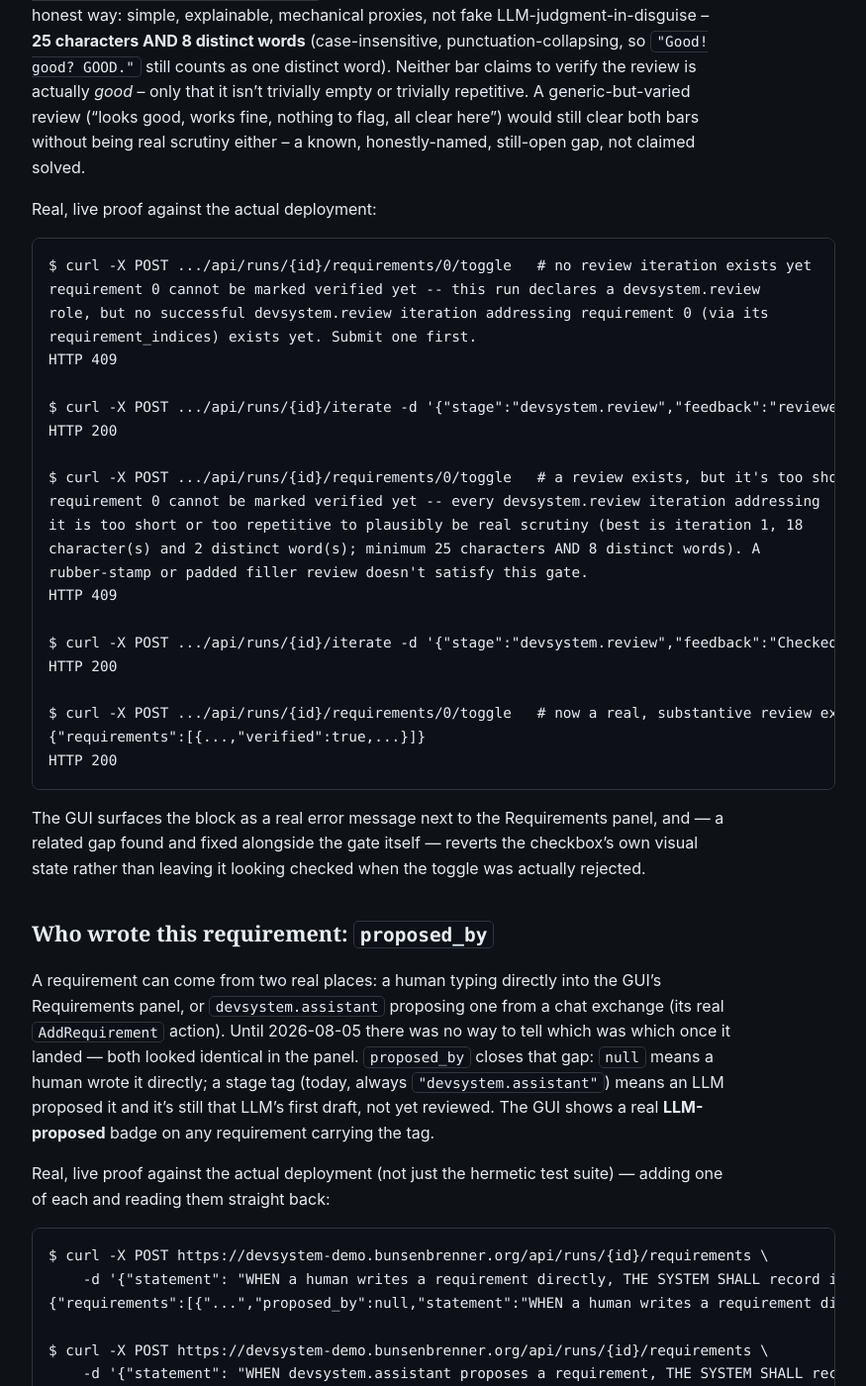
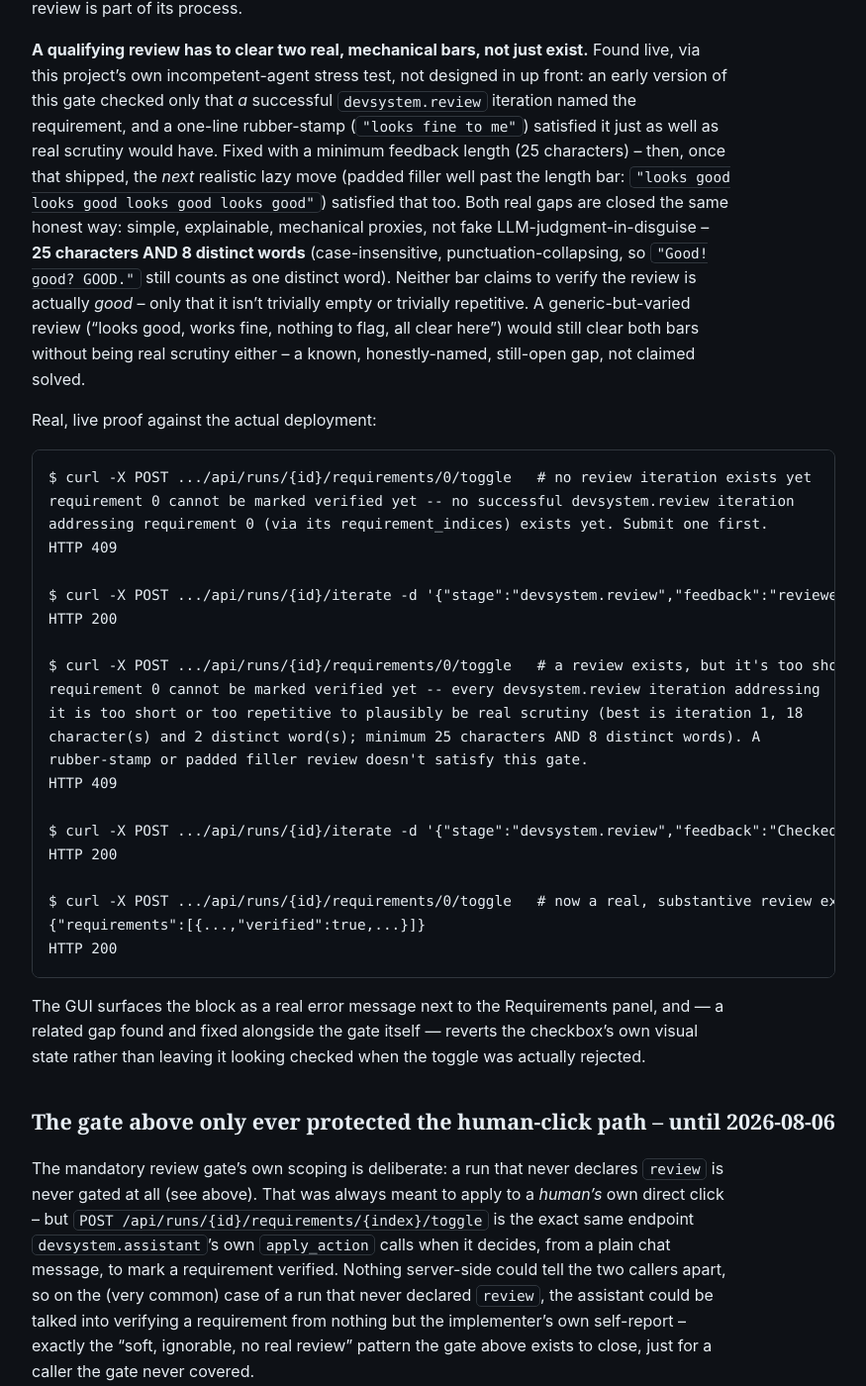
Before and after one commit to scimbe/CADS-devsystem-docs, a Jekyll site: the page built from _explanation/requirements-and-automode.md, in a window 1280 px wide and 1400 px high, scrolled down 2796 px. Shown: the whole window at 99% size, without its empty margins (322-1197 px from the left). Built offline with Jekyll 4.4.1, drawn with Linux system fonts in a browser that asks for light colours; some of the changed text lies outside the part shown.

Commit message:
explanation: document auto_judge's real inertness and the new assistant-verification gate
Two real code changes since the last docs firing, neither documented
until now:

CADS-devsystem@2159a9b: auto_judge was already documented as "doesn't
perform any judgment itself yet" -- true, but incomplete. Live-verified
the flag's value never actually predicts whether the assistant will
self-verify a requirement when asked in chat; that's driven purely by
the LLM's own read of the instruction, not the flag. The GUI checkbox
used to claim otherwise ("let the assistant judge this one"); this page
now states plainly that the flag has never gated or unlocked anything,
rather than implying a permission model that was never real.

CADS-devsystem@76facaf: closes the actual risk the flag's honesty gap
exposed -- on a run that never declared review (the mandatory review
gate's own deliberate scoping), the assistant could be talked into
verifying a requirement from nothing but the implementer's self-report,
completely unblocked. New section documents the real X-Actor header +
unconditional evidentiary requirement, with a real live transcript on a
run that never declared review: the human's own click still succeeds
unconditionally (untouched), the assistant-relayed call is blocked with
the exact real 409 message.

Also fixed a stale example: the "no review iteration yet" error message
quoted in the mandatory-review-gate section had already changed wording
(the evidence check was extracted into a shared function during the
76facaf refactor) -- re-verified live and corrected to the real current
text.

Validated live before writing: every curl transcript in this update was
run against the actual deployment while writing this page, not
paraphrased from commit messages. Hermetic Jekyll build confirmed clean
before shipping.

Co-Authored-By: Claude Sonnet 5 <noreply@anthropic.com>
Claude-Session: https://claude.ai/code/session_018FkngvdKnmVcAT84EZe7Ur

````diff
--- a/_explanation/requirements-and-automode.md
+++ b/_explanation/requirements-and-automode.md
@@ -65,20 +65,26 @@ whole requirement is done" and a human ticking off individual criteria are two d
 calls — coupling them silently would be a real design decision made *for* the operator, not asked
 of them.
 
-## Why automode is per-requirement, not a project setting
+## `auto_judge`: a real flag that (still) does nothing -- and why the checkbox says so now
 
 The natural next question, once acceptance criteria exist at all, is: can `devsystem.assistant`
-judge them itself, instead of a human clicking checkboxes? The honest answer is: **by default, no**
-— every requirement starts, and stays, 100% human-driven.
+judge them itself, instead of a human clicking checkboxes? A requirement's owner can flip a
+per-requirement `auto_judge` bit in the API/GUI that looks like it should answer that question.
 
-A requirement's owner can opt a *specific* requirement into "automode" via `auto_judge`. This is
-deliberately **not** a global run or account setting. Opting in is a real, considered choice on one
-requirement — not something every future requirement should silently inherit just because automode
-was turned on once, somewhere, for something else. The flag is real and live in the API/GUI today;
-setting it only *authorizes* future judgment — it doesn't perform any judgment itself yet. Building
-the actual logic (grounding the assistant in a run's real iteration history/evidence before it
-touches a checkbox, and being honest when the evidence doesn't support a clean yes/no) is real,
-separate, still-open work.
+**A real, live-verified correction, 2026-08-06**: `auto_judge` is not read anywhere in
+`devsystem_assistant.rs` -- confirmed directly, not assumed. Three live tests against the real
+deployment, identical requirement/evidence shape each time, only the flag's value and the chat
+wording varied: asked to "judge and verify if it passes" with `auto_judge: true`, the assistant
+genuinely verified the requirement from nothing but the implementer's own feedback text; asked the
+same way with `auto_judge` at its default `false`, it declined, citing the same missing evidence.
+The flag's value did not predict the outcome -- the LLM's own read of the instruction and the
+available evidence did. **The checkbox never gated or unlocked anything.** It used to be labeled
+"let the assistant judge this one," implying otherwise; the GUI now says plainly that checking it
+changes nothing about what the assistant can already do
+([CADS-devsystem@2159a9b](https://github.com/scimbe/CADS-devsystem/commit/2159a9b)) -- the assistant
+could always be asked, in a plain chat message, to judge and verify any requirement, flag or no
+flag. Deliberately not deleted: it stays a real, honest, persisted placeholder for whatever future
+opt-in judgment logic eventually gets built, without pretending that logic already exists.
 
 ## The real, mandatory review gate
 
@@ -119,9 +125,8 @@ Real, live proof against the actual deployment:
 
 ```
 $ curl -X POST .../api/runs/{id}/requirements/0/toggle   # no review iteration exists yet
-requirement 0 cannot be marked verified yet -- this run declares a devsystem.review
-role, but no successful devsystem.review iteration addressing requirement 0 (via its
-requirement_indices) exists yet. Submit one first.
+requirement 0 cannot be marked verified yet -- no successful devsystem.review iteration
+addressing requirement 0 (via its requirement_indices) exists yet. Submit one first.
 HTTP 409
 
 $ curl -X POST .../api/runs/{id}/iterate -d '{"stage":"devsystem.review","feedback":"reviewed, approved","succeeded":true,"requirement_indices":[0]}'
@@ -145,6 +150,52 @@ HTTP 200
 The GUI surfaces the block as a real error message next to the Requirements panel, and — a related
 gap found and fixed alongside the gate itself — reverts the checkbox's own visual state rather than
 leaving it looking checked when the toggle was actually rejected.
+
+## The gate above only ever protected the human-click path -- until 2026-08-06
+
+The mandatory review gate's own scoping is deliberate: a run that never declares `review` is never
+gated at all (see above). That was always meant to apply to a *human's* own direct click -- but
+`POST /api/runs/{id}/requirements/{index}/toggle` is the exact same endpoint `devsystem.assistant`'s
+own `apply_action` calls when it decides, from a plain chat message, to mark a requirement verified.
+Nothing server-side could tell the two callers apart, so on the (very common) case of a run that
+never declared `review`, the assistant could be talked into verifying a requirement from nothing but
+the implementer's own self-report -- exactly the "soft, ignorable, no real review" pattern the gate
+above exists to close, just for a caller the gate never covered.
+
+Fixed for real, not just documented as a known gap: `devsystem.assistant` now sends a real
+`X-Actor: devsystem.assistant` header on every request it makes, and the toggle endpoint requires
+the identical real evidence the mandatory review gate already enforces -- **unconditionally**, when
+that header is present and the call would mark a requirement verified, regardless of whether this
+run declares `review` at all
+([CADS-devsystem@76facaf](https://github.com/scimbe/CADS-devsystem/commit/76facaf)). Un-verifying,
+and a human's own direct click (no `X-Actor` header), are both completely unaffected in every case.
+
+Real, live proof against the actual deployment, on a run that never declared `review` at all --
+exactly the case the original gate never covered:
+
+```
+$ curl -X POST .../api/runs/{id}/requirements/0/toggle           # human click, no review declared
+{"requirements":[{...,"verified":true,...}]}
+HTTP 200                                                          # succeeds -- by design, unaffected
+
+$ curl -X POST .../api/runs/{id}/requirements/0/toggle           # toggle back off, same human path
+{"requirements":[{...,"verified":false,...}]}
+HTTP 200
+
+$ curl -X POST .../api/runs/{id}/requirements/0/toggle \
+    -H 'X-Actor: devsystem.assistant'                             # the assistant-relayed path
+requirement 0 cannot be marked verified yet -- no successful devsystem.review iteration
+addressing requirement 0 (via its requirement_indices) exists yet. Submit one first. This
+check applies unconditionally to devsystem.assistant-driven verification, regardless of
+whether this run declares a review role -- a human's own direct click in the Requirements
+panel is not affected.
+HTTP 409
+```
+
+Same run, same requirement, same missing evidence -- the human's own click succeeds unconditionally
+(that scoping decision is untouched), the assistant-relayed call is blocked. Toggling individual
+acceptance criteria is deliberately unaffected either way -- that's always been routine bookkeeping,
+not the headline `verified` status this gate governs.
 
 ## Who wrote this requirement: `proposed_by`
 
````
